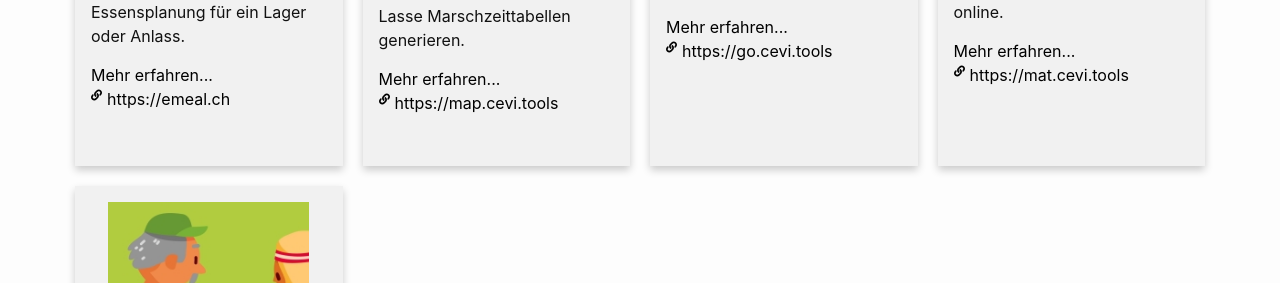
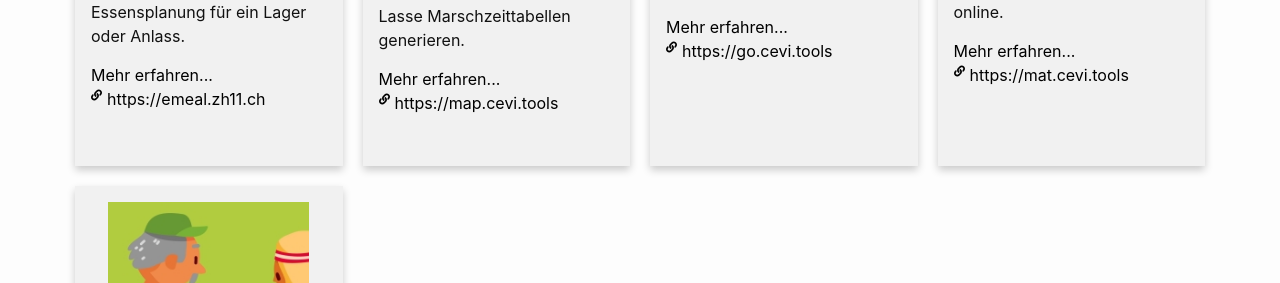
Before and after one commit to cevi/Cevi-Tools-Webpage, a Jekyll site: the page built from index.md, in a window 1280 px wide and 900 px high, scrolled down 1234 px. Shown: the part 171-454 px from the top of the window. Built offline with Jekyll 4.4.1, drawn with Linux system fonts in a browser that asks for light colours; some of the changed lines change nothing that is shown.

Commit message:
change URL of emeal

```diff
--- a/_posts/tools/2023-04-16-emeal.md
+++ b/_posts/tools/2023-04-16-emeal.md
@@ -5,7 +5,7 @@ date:   2022-01-16 10:30:00 +0100 # That's the release date of the blog entry
 categories: [tool, tool-ready-to-use]
 excerpt: Automatisiere die Essensplanung für ein Lager oder Anlass.
 image: assets/tools-frontpage/emeal_burger.jpg
-deplyoment: https://emeal.ch
+deplyoment: https://emeal.zh11.ch
 authors:
  - github@wp99cp JPG
 ---
@@ -15,6 +15,6 @@ eMeal ermöglicht ein simultanes Bearbeiten aller Rezepte, Lager und Anlässen v
 
 **Eine echte Hilfe für jede Lager- oder Kursküche!**
 
-Auf [https://emeal.ch/](https://emeal.ch/) findest du weitere Informationen und kannst gleich loslegen!
+Auf [https://emeal.zh11.ch/](https://emeal.zh11.ch/) findest du weitere Informationen und kannst gleich loslegen!
 
 ![eMeal Banner](https://user-images.githubusercontent.com/34008738/105835410-10843900-5fcc-11eb-9a23-2b9140c8c373.png)
```
